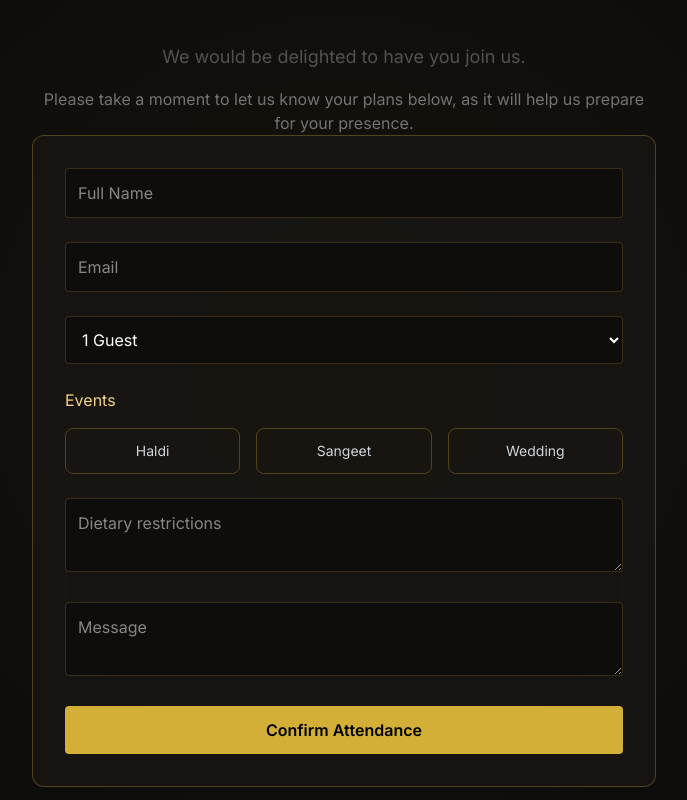
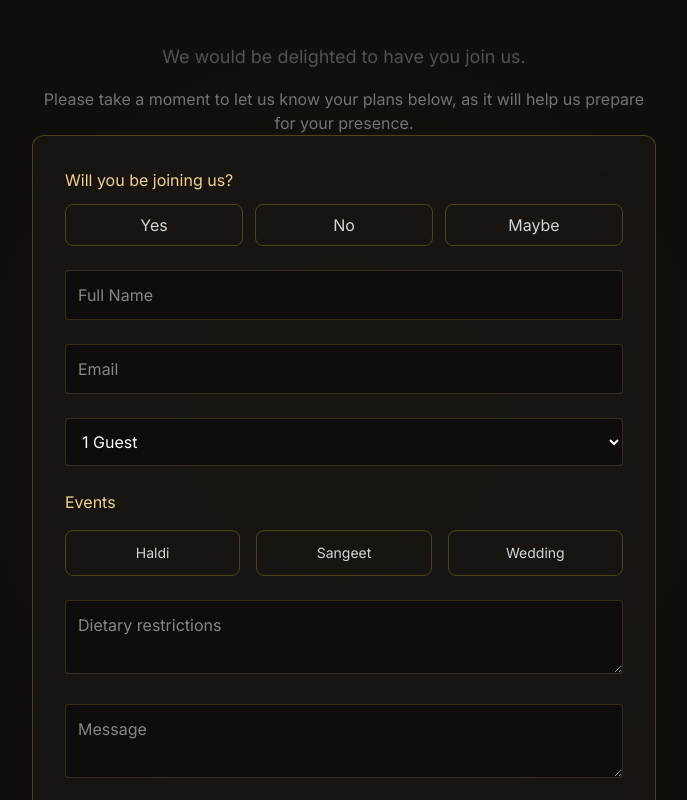
Before and after one commit to bharadwajkavuru/karolinaandbharadwaj, a Next.js app: page / in a window 1280 px wide. Shown: the part 5160-5960 px from the top of the page, without its empty margins (296-983 px from the left). Built offline with nearby package versions, Linux system fonts and the light colour scheme; a web font is replaced by a local one.

Commit message:
rsvp yes no

```diff
--- a/src/app/api/rsvp/route.ts
+++ b/src/app/api/rsvp/route.ts
@@ -15,8 +15,18 @@ export async function POST(req: Request) {
     });
 
     const events = data.events?.join(", ") || "None";
+    const attendance = data.attendance || "Not specified";
 
-    // 📩 EMAIL TO YOU (UNCHANGED BUT POLISHED)
+    // ✨ Dynamic message based on response
+    const messageMap: any = {
+      Yes: "We are truly delighted that you will be joining us. It means so much to celebrate together.",
+      No: "We completely understand and will miss your presence. Thank you for your warm wishes.",
+      Maybe: "We hope you’ll be able to join us. Do let us know once your plans are confirmed."
+    };
+
+    const customMessage = messageMap[data.attendance] || "";
+
+    // 📩 EMAIL TO YOU
     await transporter.sendMail({
       from: process.env.EMAIL_USER,
       to: "kbharadwaj415@gmail.com",
@@ -25,6 +35,7 @@ export async function POST(req: Request) {
         <h2>New RSVP</h2>
         <p><b>Name:</b> ${data.name}</p>
         <p><b>Email:</b> ${data.email}</p>
+        <p><b>Response:</b> ${attendance}</p>
         <p><b>Guests:</b> ${data.guests}</p>
         <p><b>Events:</b> ${events}</p>
         <p><b>Dietary:</b> ${data.dietary || "-"}</p>
@@ -32,7 +43,7 @@ export async function POST(req: Request) {
       `
     });
 
-    // 💌 BEAUTIFUL EMAIL TO GUEST (NEW)
+    // 💌 EMAIL TO GUEST (INVITATION STYLE)
     await transporter.sendMail({
       from: `"Karolína & Bharadwaj" <${process.env.EMAIL_USER}>`,
       to: data.email,
@@ -58,15 +69,15 @@ export async function POST(req: Request) {
           </p>
 
           <p style="margin-top:10px; line-height:1.6;">
-            We are truly delighted to have you join us.
-            Thank you for sharing your response — it means a lot to us.
+            ${customMessage}
           </p>
 
           <div style="margin:30px 0; padding:20px; background:#0f0d0b; border-radius:10px; border:1px solid rgba(212,175,55,0.2); text-align:left;">
 
+            <p><b>Response:</b> ${attendance}</p>
             <p><b>Name:</b> ${data.name}</p>
             <p><b>Email:</b> ${data.email}</p>
-            <p><b>Guests:</b> ${data.guests}</p>
+            <p><b>Guests:</b> ${data.guests || "-"}</p>
             <p><b>Events:</b> ${events}</p>
             <p><b>Dietary:</b> ${data.dietary || "-"}</p>
             <p><b>Message:</b> ${data.message || "-"}</p>
--- a/src/components/RSVP.tsx
+++ b/src/components/RSVP.tsx
@@ -13,7 +13,8 @@ const [form, setForm] = useState({
   guests: 1,
   dietary: "",
   message: "",
-  events: [] as string[]
+  events: [] as string[],
+  attendance: "" // ✅ NEW
 })
 
 const [submitted, setSubmitted] = useState(false)
@@ -33,6 +34,12 @@ const toggleEvent = (event: string) => {
 
 const handleSubmit = async (e: any) => {
   e.preventDefault()
+
+  if (!form.attendance) {
+    alert("Please select your attendance")
+    return
+  }
+
   setLoading(true)
 
   await fetch("/api/rsvp", {
@@ -71,6 +78,7 @@ RSVP
 <p className="mt-4 text-base text-neutral-500">
   Please take a moment to let us know your plans below, as it will help us prepare for your presence.
 </p>
+
 {submitted ? (
 
 <motion.div
@@ -78,15 +86,8 @@ initial={{ opacity: 0 }}
 animate={{ opacity: 1 }}
 className="bg-[#1a1714]/70 backdrop-blur-xl border border-[#d4af37]/30 rounded-xl p-10"
 >
-
-<h3 className="text-2xl text-[#f1d48a] mb-4">
-Thank You
-</h3>
-
-<p className="text-gray-300">
-We look forward to celebrating with you ✦
-</p>
-
+<h3 className="text-2xl text-[#f1d48a] mb-4">Thank You</h3>
+<p className="text-gray-300">We look forward to celebrating with you ✦</p>
 </motion.div>
 
 ) : (
@@ -95,6 +96,32 @@ We look forward to celebrating with you ✦
 onSubmit={handleSubmit}
 className="bg-[#1a1714]/70 backdrop-blur-xl border border-[#d4af37]/30 rounded-xl p-8 space-y-6 text-left"
 >
+
+{/* Attendance */}
+<div>
+  <p className="text-[#f1d48a] mb-3">Will you be joining us?</p>
+
+  <div className="flex gap-3">
+
+    {["Yes", "No", "Maybe"].map(option => (
+
+      <button
+        key={option}
+        type="button"
+        onClick={() => setForm({ ...form, attendance: option })}
+        className={`flex-1 border px-4 py-2 rounded-lg transition ${
+          form.attendance === option
+            ? "bg-[#d4af37] text-black"
+            : "border-[#d4af37]/30 text-gray-300 hover:border-[#d4af37]"
+        }`}
+      >
+        {option}
+      </button>
+
+    ))}
+
+  </div>
+</div>
 
 <input
 required
@@ -111,6 +138,9 @@ className="w-full p-3 rounded bg-[#0f0d0b] text-white border border-[#d4af37]/20
 onChange={(e) => setForm({ ...form, email: e.target.value })}
 />
 
+{/* 👇 SHOW ONLY IF YES OR MAYBE */}
+{form.attendance !== "No" && (
+<>
 <select
 className="w-full p-3 rounded bg-[#0f0d0b] text-white border border-[#d4af37]/20"
 onChange={(e) => setForm({ ...form, guests: Number(e.target.value) })}
@@ -121,12 +151,10 @@ onChange={(e) => setForm({ ...form, guests: Number(e.target.value) })}
 <option value="4">4 Guests</option>
 </select>
 
-{/* Event Selection */}
-{/* Event Selection */}
 <div>
   <p className="text-[#f1d48a] mb-4">Events</p>
 
-  <div className="flex flex-wrap md:flex-nowrap gap-4 justify-between">
+  <div className="flex flex-wrap md:flex-nowrap gap-4">
 
     {events.map(event => (
 
@@ -134,10 +162,10 @@ onChange={(e) => setForm({ ...form, guests: Number(e.target.value) })}
         type="button"
         key={event}
         onClick={() => toggleEvent(event)}
-        className={`flex-1 border px-4 py-3 rounded-lg text-sm transition whitespace-nowrap ${
+        className={`flex-1 border px-4 py-3 rounded-lg text-sm ${
           form.events.includes(event)
             ? "bg-[#d4af37] text-black"
-            : "border-[#d4af37]/30 text-gray-300 hover:border-[#d4af37]"
+            : "border-[#d4af37]/30 text-gray-300"
         }`}
       >
         {event}
@@ -147,10 +175,13 @@ onChange={(e) => setForm({ ...form, guests: Number(e.target.value) })}
 
   </div>
 </div>
+
 <textarea
 placeholder="Dietary restrictions"
 className="w-full p-3 rounded bg-[#0f0d0b] text-white border border-[#d4af37]/20"
 />
+</>
+)}
 
 <textarea
 placeholder="Message"
```
